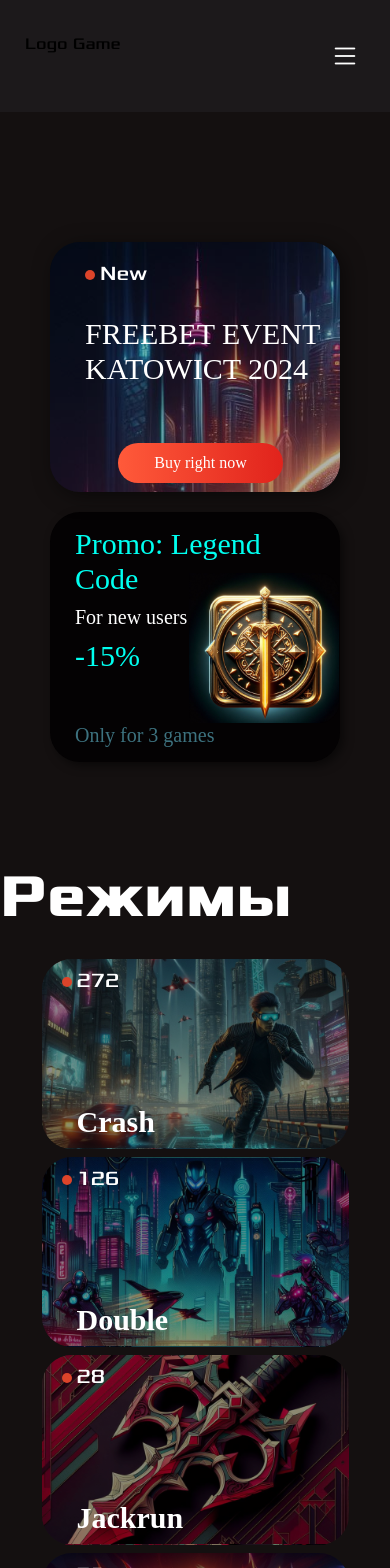
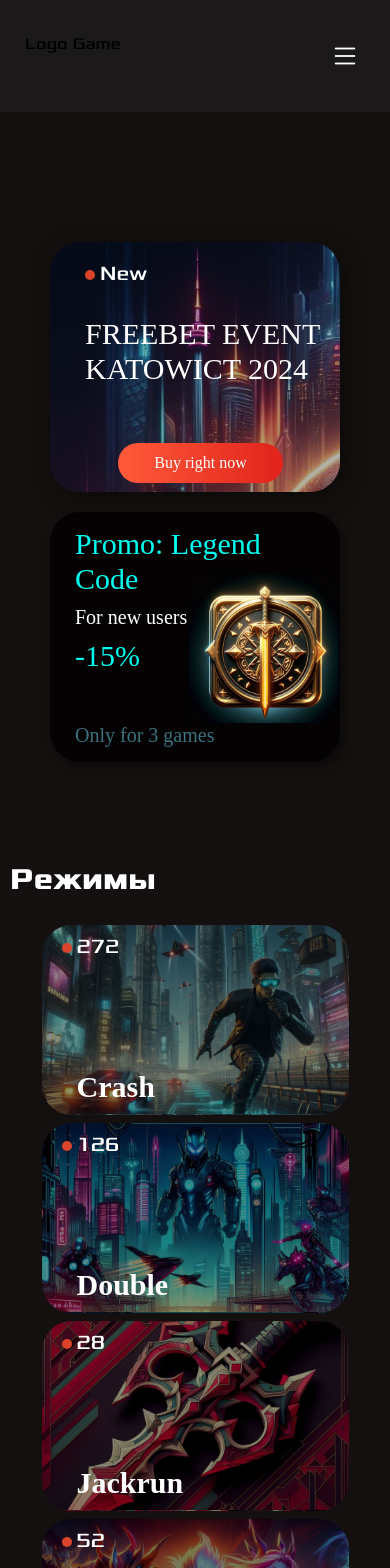
Before and after one commit to DendyLA/gameRun, a React (Vite) app: page / in a window 390 px wide. Shown: the top 1568 px of the page. Built offline with nearby package versions, Linux system fonts and the light colour scheme; a web font is replaced by a local one.

Commit message:
fix mobile version

```diff
--- a/src/components/app/App.css
+++ b/src/components/app/App.css
@@ -74,3 +74,10 @@ a{
 html {
     -webkit-text-size-adjust: none;
 }
+
+
+@media (max-width: 480px) {
+    .container{
+        padding: 0 20px !important;
+    }
+}
--- a/src/components/header/Header.scss
+++ b/src/components/header/Header.scss
@@ -247,7 +247,7 @@
             background: transparent;
             border: 1px solid rgba(255, 255, 255, 1);
             border-radius: 100px;
-            font-size: 16px;
+            font-size: 14px;
             cursor: pointer;
             &:hover{
                 border: 1px solid rgba(182, 182, 182, 1);
@@ -257,7 +257,7 @@
         &_sign-up{
             width: 194px;
             height: 40px;
-            font-size: 16px;
+            font-size: 14px;
             color: rgba(255, 255, 255, 1);
             background: linear-gradient(90deg, rgba(255, 90, 58, 1) 0%, rgba(225, 35, 28, 1) 100%);
             border: none;
--- a/src/pages/crashGame/gameCrash/GameCrash.scss
+++ b/src/pages/crashGame/gameCrash/GameCrash.scss
@@ -696,6 +696,10 @@
             }
             &Info{
                 width: 300px;
+                &Icon{
+                    width: 18px;
+                    height: 18px;
+                }
             }
             &XItem{
                 width: 77px;
--- a/src/pages/doubleGame/gameDouble/GameDouble.scss
+++ b/src/pages/doubleGame/gameDouble/GameDouble.scss
@@ -784,6 +784,10 @@
             }
             &Main{
                 width: 280px;
+                &Setting{
+                    width: 20px;
+                    height: 20px;
+                }
                 &Info{
 
                     &Item{
--- a/src/pages/home/HomePage.scss
+++ b/src/pages/home/HomePage.scss
@@ -54,6 +54,9 @@
             display: none;
         }
     }
+    .container{
+        padding: 0 10px !important;
+    }
 }
 /* Landscape phones and smaller */
 @media (max-width: 480px) {
@@ -63,6 +66,7 @@
         }
     }
     .games__title{
+        font-size: 30px;
         &::after{
             display: none ;
         }
--- a/src/pages/home/game/Game.scss
+++ b/src/pages/home/game/Game.scss
@@ -111,9 +111,6 @@
             left: 100px;
         }
     }
-    .container{
-        padding: 0 20px;
-    }
     .games__title{
         ::after{
             display: none;
```
